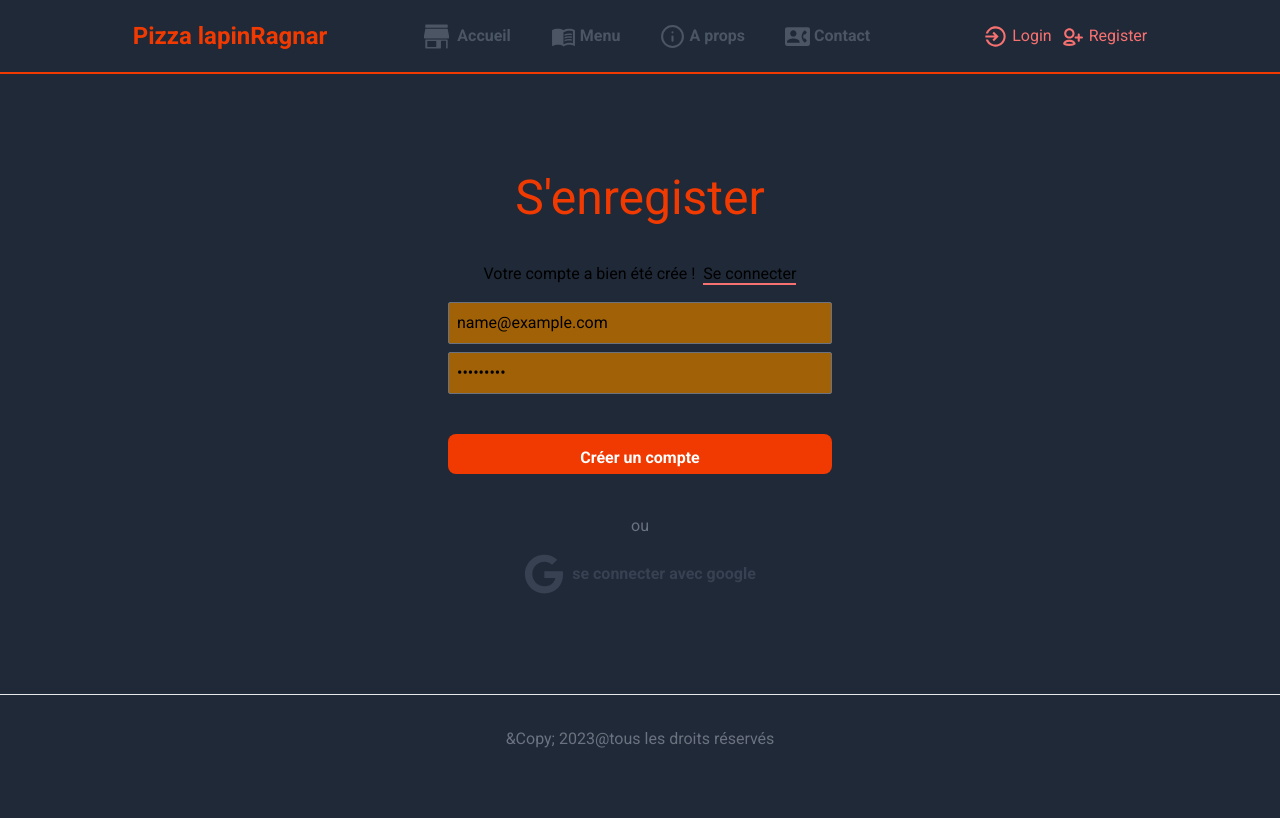
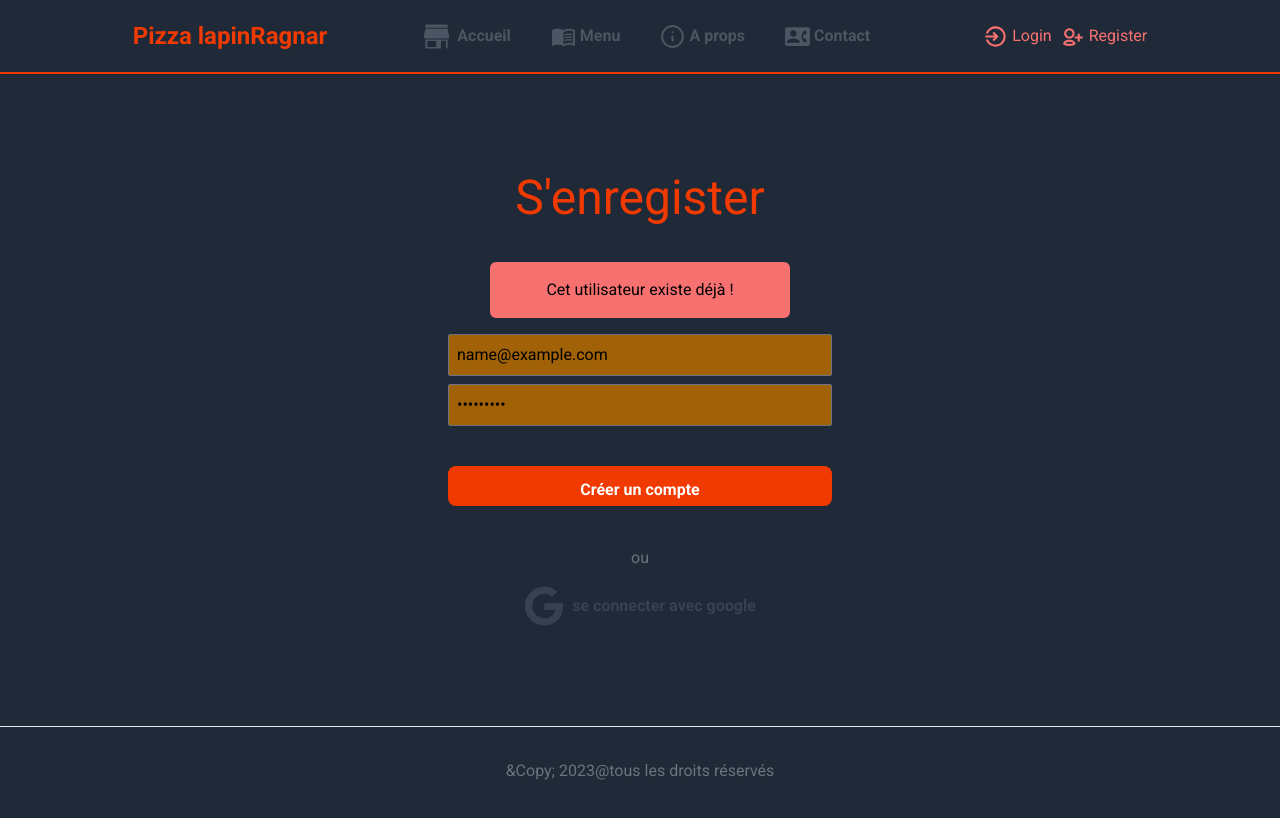
Before and after one commit to lapinRagnar/food-ordering-2, a Next.js app: page /register in a window 1280 px wide. Both pictures are taken after typing "name@example.com", "Sample123" into the empty fields and a click on the button "Créer un compte". Built offline with nearby package versions, Linux system fonts and the light colour scheme; no server answers; the database is empty.

Commit message:
styliser le message de succes et reparer la logique du message d'erreur

```diff
--- a/src/app/register/page.jsx
+++ b/src/app/register/page.jsx
@@ -12,14 +12,17 @@ const RegisterPage = () => {
   const [creatingUser, setCreatingUser] = useState(false)
   const [userCreated, setUserCreated] = useState(false)
 
+  const [error, setError] = useState(false)
+
   const handleFormSubmit = async (ev) => {
     ev.preventDefault()
 
     console.log("dans on submit")
 
     setCreatingUser(true)
+    setError(false)
 
-    await fetch("/api/register", {
+    const response = await fetch("/api/register", {
       method: "POST",
       body: JSON.stringify({
         email,
@@ -30,8 +33,18 @@ const RegisterPage = () => {
       }
     })
 
-    setCreatingUser(false)
-    setUserCreated(true)
+    if (response.ok) {
+      setUserCreated(true)
+    } else {
+      setError(true)
+      setCreatingUser(false)
+    }
+
+
+
+
+    // setCreatingUser(false)
+    // setUserCreated(true)
 
   }
 
@@ -43,11 +56,19 @@ const RegisterPage = () => {
 
       {userCreated && (
         <div className="my-4 text-center">
-          <p>
+          <p className="bg-green-400 w-[300px] bloc mx-auto p-4 rounded-md ">
             Votre compte a bien été crée !
-            <Link className="hover:text-red-600 ml-2 border-b-2 border-b-red-400" href="/login">Se connecter</Link>
+            <Link className="bg-inherit hover:text-red-600 ml-2 border-b-2 border-b-red-400" href="/login">Se connecter</Link>
           </p>
         </div>
+      )}
+
+      {error && (
+        <div className="my-4 text-center">
+        <p className="bg-red-400 w-[300px] bloc mx-auto p-4 rounded-md ">
+          Cet utilisateur existe déjà !
+        </p>
+      </div>
       )}
 
       <form
```
